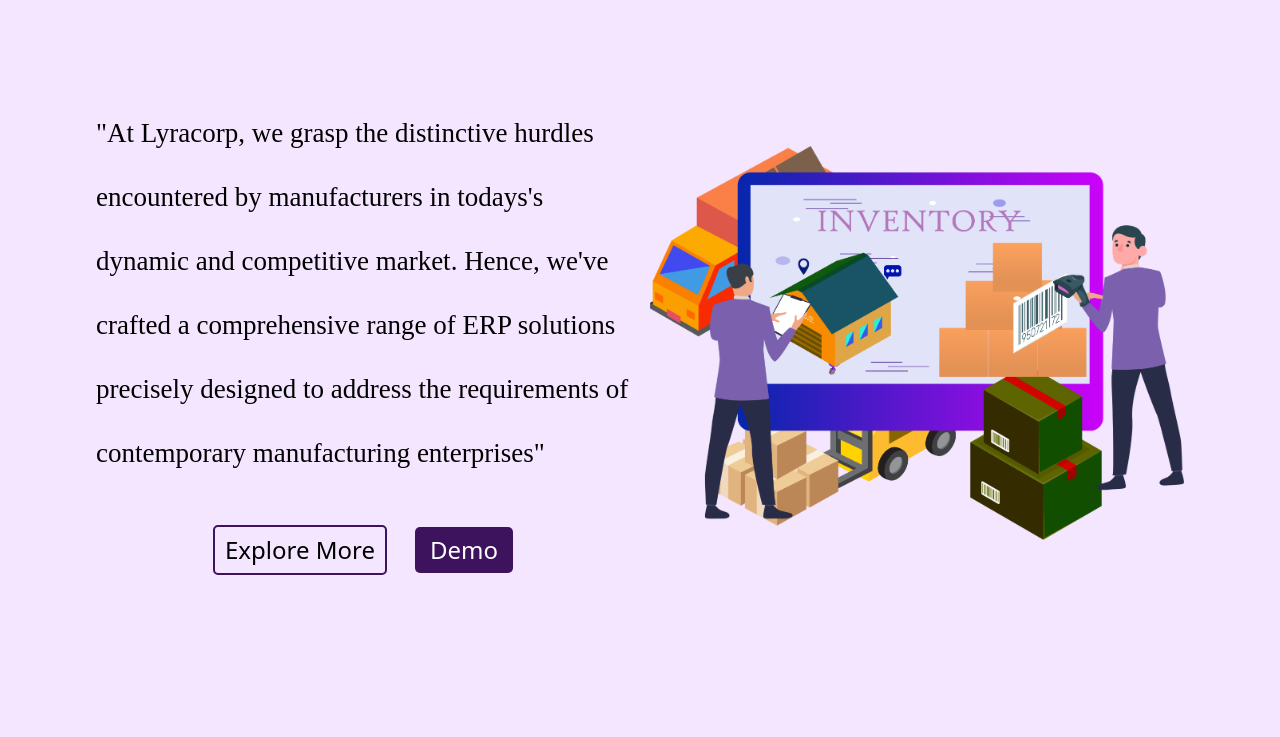
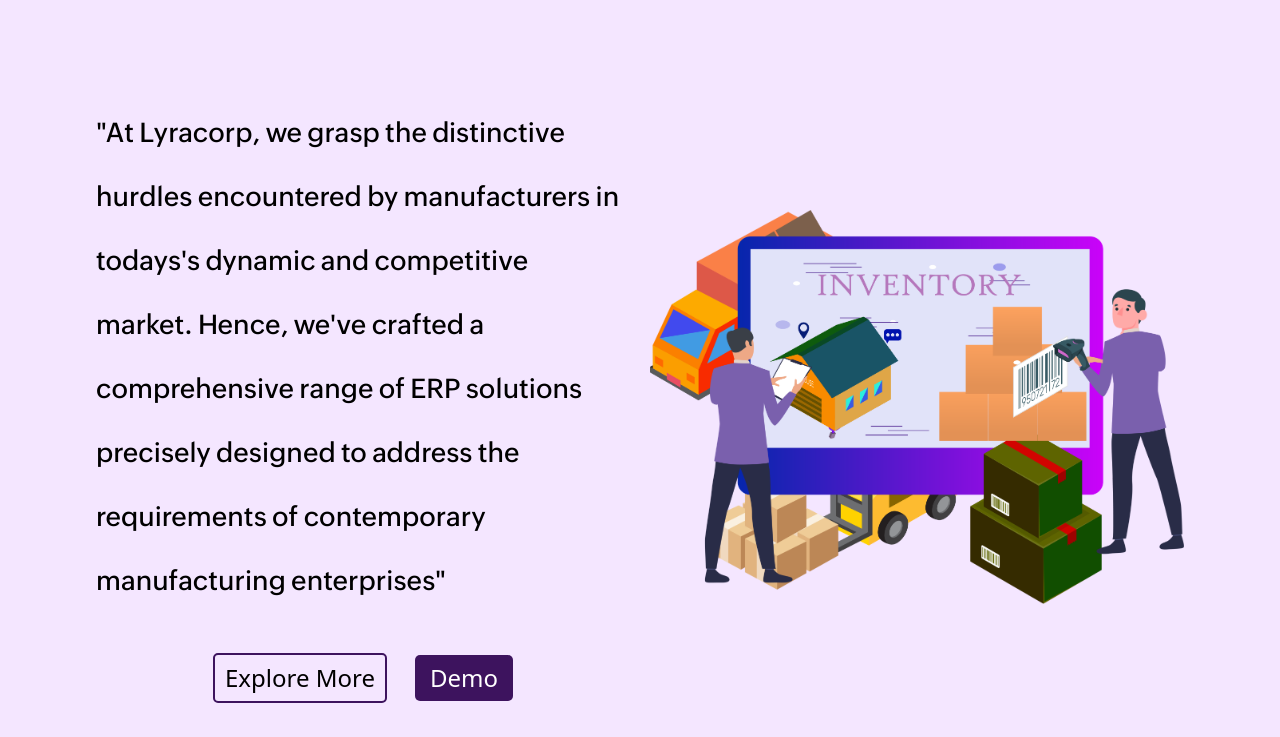
Before and after one commit to Lyra-Corp-Consultancy/static-website, a website: page index.html in a window 1280 px wide. Shown: the part 63-800 px from the top of the page. Drawn offline with Linux system fonts and the light colour scheme; a web font is replaced by a local one.

Commit message:
zoho font added

```diff
--- a/index.html
+++ b/index.html
@@ -4,6 +4,7 @@
     <meta charset="UTF-8" />
     <meta name="viewport" content="width=device-width, initial-scale=1.0" />
     <link rel="stylesheet" href="./style.css" />
+    <link rel="icon" type="image/png" href="./asset/icons/logo.png">
     <title>Lyracorp</title>
   </head>
   <body onload="loader()">
@@ -37,7 +38,7 @@
           <img src="./asset/images/heroImage.png" alt="" srcset="" />
         </div>
         <div class="flex flex-col h-full">
-          <p class="md:text-[27px] text-[20px] futura-medium md:leading-[4rem]">"At Lyracorp, we grasp the distinctive hurdles encountered by manufacturers in todays's dynamic and competitive market. Hence, we've crafted a comprehensive range of ERP solutions precisely designed to address the requirements of contemporary manufacturing enterprises"</p>
+          <p class="md:text-[27px] text-[20px] zoho md:leading-[4rem]">"At Lyracorp, we grasp the distinctive hurdles encountered by manufacturers in todays's dynamic and competitive market. Hence, we've crafted a comprehensive range of ERP solutions precisely designed to address the requirements of contemporary manufacturing enterprises"</p>
           <div class="flex gap-7 justify-center items-center mt-10">
             <button class="py-[5px] px-[10px] md:text-[24px] border-[#3D135E] rounded-[5px] border-2">Explore More</button>
             <button class="py-[5px] px-[15px] md:text-[24px] bg-[#3D135E] rounded-[5px] text-white">Demo</button>
--- a/input.css
+++ b/input.css
@@ -38,6 +38,15 @@
 
 .futura-bold{
     font-family: futura-bold;
+}
+
+@font-face {
+    font-family: zoho;
+    src: url(./asset/fonts/zoho/Zoho\ Puvi\ Medium.ttf);
+}
+
+.zoho{
+    font-family: zoho;
 }
 
 @font-face {
```
Also changed, not shown: asset/fonts/zoho/Zoho Puvi Black.ttf (added), asset/fonts/zoho/Zoho Puvi Bold Italic.ttf (added), asset/fonts/zoho/Zoho Puvi Bold.ttf (added), asset/fonts/zoho/Zoho Puvi Extrablack.ttf (added), asset/fonts/zoho/Zoho Puvi Extrabold.ttf (added), asset/fonts/zoho/Zoho Puvi Extralight.ttf (added), asset/fonts/zoho/Zoho Puvi Light.ttf (added), asset/fonts/zoho/Zoho Puvi Medium.ttf (added), asset/fonts/zoho/Zoho Puvi Regular Italic.ttf (added), asset/fonts/zoho/Zoho Puvi Regular.ttf (added), asset/fonts/zoho/Zoho Puvi Semibold Italic.ttf (added), asset/fonts/zoho/Zoho Puvi Semibold.ttf (added), asset/fonts/zoho/Zoho Puvi Thin.ttf (added), asset/icons/logo.png (added), 1 more files.
